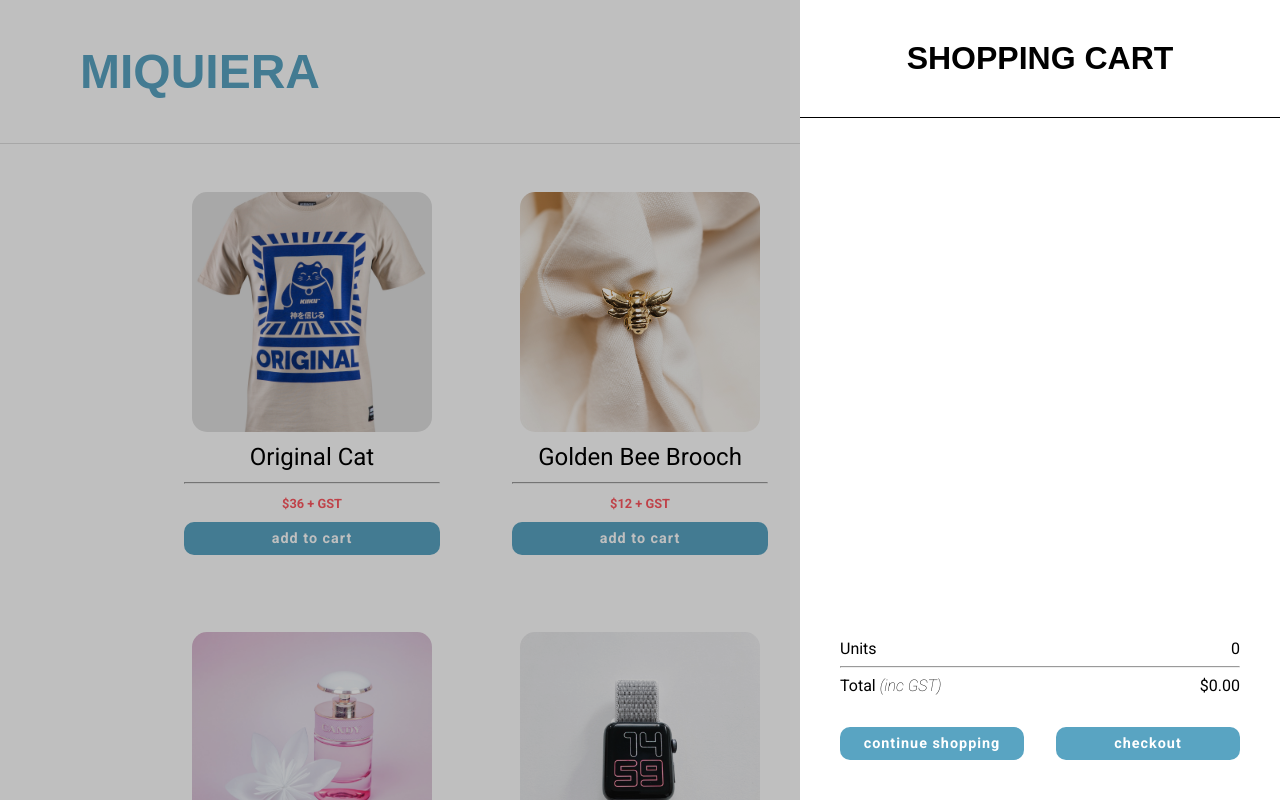
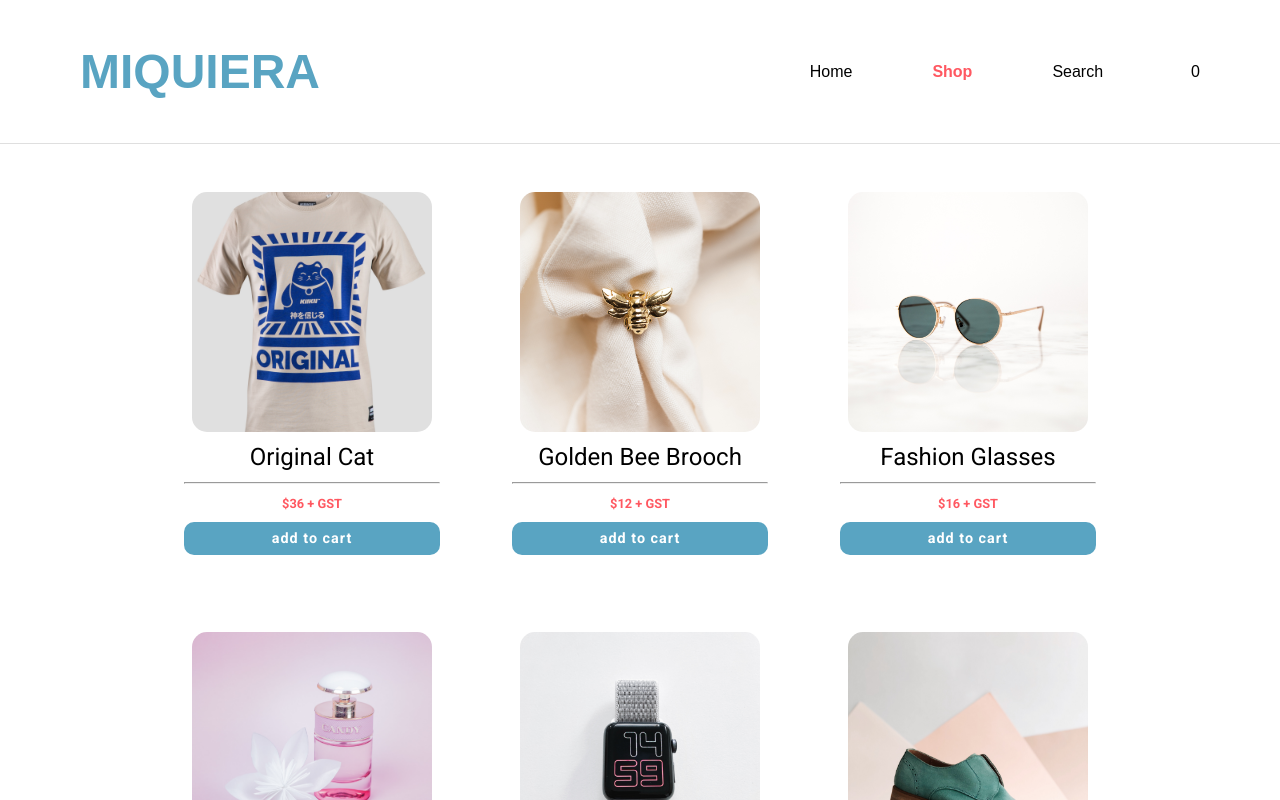
Before and after one commit to popoxta/miquiera, a React (Vite) app: page /shop in a window 1280 px wide. Shown: the top 800 px of the page. Built offline with nearby package versions, Linux system fonts and the light colour scheme; a web font is replaced by a local one.

Commit message:
add context for global cart state

```diff
--- a/src/App.jsx
+++ b/src/App.jsx
@@ -3,25 +3,23 @@ import Layout from "./components/Layout.jsx";
 import Home from "./pages/Home.jsx";
 import Shop from "./pages/Shop.jsx";
 import Product from "./pages/Product.jsx";
+import CartProvider from "./context.jsx";
 
 const router = createBrowserRouter(createRoutesFromElements(
-
-    <Route path={'/'} element={<Layout/>}>
-
+    <Route path={'/'} element={<Layout/>} id={'root'}>
         <Route index element={<Home/>}/>
         <Route path={'shop'}>
             <Route index element={<Shop/>}/>
-            <Route path={':id'} element={<Product />}/>
+            <Route path={':id'} element={<Product/>}/>
         </Route>
-
     </Route>
 ))
 
-
 function App() {
-
     return (
-        <RouterProvider router={router}/>
+        <CartProvider>
+            <RouterProvider router={router}/>
+        </CartProvider>
     )
 }
 
--- a/src/components/Cart.jsx
+++ b/src/components/Cart.jsx
@@ -1,9 +1,11 @@
 import {products} from "../products.js";
 import {addToCart, removeFromCart} from "../utils.js";
-import {useLocation} from "react-router-dom";
-import {useState} from "react";
+import {CartContext} from "../context.jsx";
+import {useContext} from "react";
 
-export default function Cart({cart, setCart, showCart, setShowCart}) {
+
+export default function Cart() {
+    const {showCart, setShowCart, cart, setCart} = useContext(CartContext)
 
     const cartProducts = cart.cart.sort((a, b) => a.id - b.id).map(item => {
 
--- a/src/components/Header.jsx
+++ b/src/components/Header.jsx
@@ -1,6 +1,9 @@
 import {Link, NavLink} from "react-router-dom";
+import {CartContext} from "../context.jsx";
+import {useContext} from "react";
 
-export default function Header({atHome, cart, setShowCart}) {
+export default function Header({atHome}) {
+    const {setShowCart, cart} = useContext(CartContext)
 
     const totalCartAmount = cart.cart.reduce((acc, curr) => {
         return acc + curr.amount
--- a/src/components/Layout.jsx
+++ b/src/components/Layout.jsx
@@ -3,24 +3,18 @@ import Cart from "./Cart.jsx";
 import {Outlet, useLocation} from "react-router-dom";
 import Image from "./Image.jsx";
 import Header from "./Header.jsx";
-import usePersistedValue from "../utils.js";
-import {useState} from "react";
 
 export default function Layout() {
     const atHome = useLocation().pathname === '/'
-    const [cart, setCart] = usePersistedValue('cart', {cart: []})
-    const [showCart, setShowCart] = useState(true)
 
     return (
         <div className={'site-wrapper'}>
             {atHome && <Image/>}
 
             <div className={'content'}>
-                <Header atHome={atHome} cart={cart} setShowCart={setShowCart}/>
-
-                <Outlet context={{cart, setCart}}/>
-
-                <Cart cart={cart} setCart={setCart} showCart={showCart} setShowCart={setShowCart}/>
+                <Header atHome={atHome}/>
+                <Outlet/>
+                <Cart/>
             </div>
             <Footer/>
         </div>
--- /dev/null
+++ b/src/context.jsx
@@ -0,0 +1,15 @@
+import {createContext, useState} from "react";
+import usePersistedValue from "./utils.js";
+
+export const CartContext = createContext({})
+
+const CartProvider = ({children}) => {
+    const [showCart, setShowCart] = useState(false)
+    const [cart, setCart] = usePersistedValue('cart', {cart: []})
+
+    const value = {showCart, setShowCart, cart, setCart}
+
+    return <CartContext.Provider value={value}>{children}</CartContext.Provider>
+}
+
+export default CartProvider
--- a/src/pages/Home.jsx
+++ b/src/pages/Home.jsx
@@ -2,7 +2,6 @@ import {Link} from "react-router-dom";
 
 export default function Home() {
     return (
-
         <div className={'home-content'}>
             <div className={'home-header'}>
                 <h2>find your style</h2>
@@ -22,6 +21,5 @@ export default function Home() {
             </p>
             <Link to={'shop'}>shop now</Link>
         </div>
-
     )
 }
--- a/src/pages/Product.jsx
+++ b/src/pages/Product.jsx
@@ -1,10 +1,12 @@
-import {useOutletContext, useParams} from "react-router-dom";
+import {useParams} from "react-router-dom";
 import {products} from "../products.js";
 import {addToCart} from "../utils.js";
+import {CartContext} from "../context.jsx";
+import {useContext} from "react";
 
 export default function Product() {
     const params = useParams()
-    const {cart, setCart} = useOutletContext()
+    const {cart, setCart} = useContext(CartContext)
 
     const product = products.find(prod => prod.id === +params.id)
 
--- a/src/pages/Shop.jsx
+++ b/src/pages/Shop.jsx
@@ -1,9 +1,11 @@
 import {products} from "../products.js";
-import {Link, useOutletContext} from "react-router-dom";
+import {Link} from "react-router-dom";
 import {addToCart} from "../utils.js";
+import {CartContext} from "../context.jsx";
+import {useContext} from "react";
 
 export default function Shop() {
-    const {cart, setCart} = useOutletContext()
+    const {cart, setCart} = useContext(CartContext)
 
     const allProducts = products.map(prod =>
 
```
